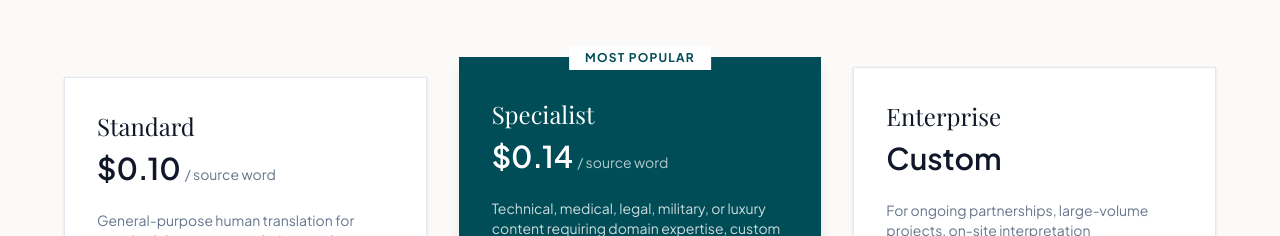
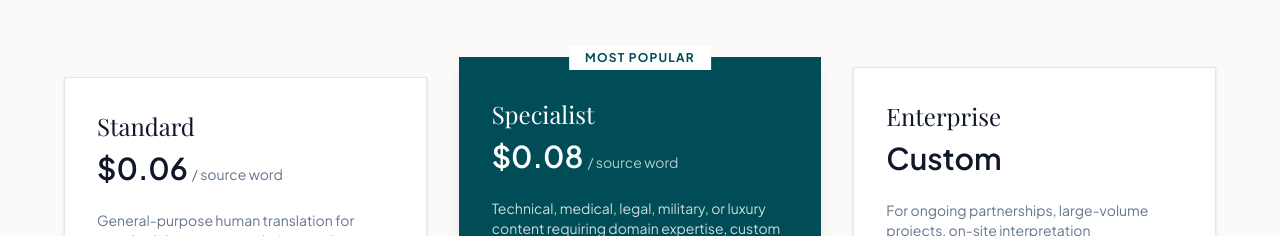
Before and after one commit to mahmoudradwan-site/my-website, a React (Vite) app in the folder artifacts/mahmoud-radwan/: page / in a window 1280 px wide. Shown: the part 8620-8856 px from the top of the page. Built offline with nearby package versions, Linux system fonts and the light colour scheme; a web font is replaced by a local one.

Commit message:
Update home.tsx

```diff
--- a/artifacts/mahmoud-radwan/src/pages/home.tsx
+++ b/artifacts/mahmoud-radwan/src/pages/home.tsx
@@ -593,7 +593,7 @@ export function Home() {
                 <CardContent className="p-8">
                   <h3 className="font-serif text-2xl font-medium mb-2">Standard</h3>
                   <div className="flex items-baseline gap-1 mb-6">
-                    <span className="text-3xl font-semibold">$0.10</span>
+                    <span className="text-3xl font-semibold">$0.06</span>
                     <span className="text-muted-foreground text-sm">/ source word</span>
                   </div>
                   <p className="text-sm text-muted-foreground mb-8 min-h-[60px]">General-purpose human translation for standard documents, websites, and business content.</p>
@@ -620,7 +620,7 @@ export function Home() {
                 <CardContent className="p-8 pt-10">
                   <h3 className="font-serif text-2xl font-medium mb-2">Specialist</h3>
                   <div className="flex items-baseline gap-1 mb-6">
-                    <span className="text-3xl font-semibold">$0.14</span>
+                    <span className="text-3xl font-semibold">$0.08</span>
                     <span className="text-primary-foreground/70 text-sm">/ source word</span>
                   </div>
                   <p className="text-sm text-primary-foreground/80 mb-8 min-h-[60px]">Technical, medical, legal, military, or luxury content requiring domain expertise, custom glossary, and confidentiality protocols.</p>
```
